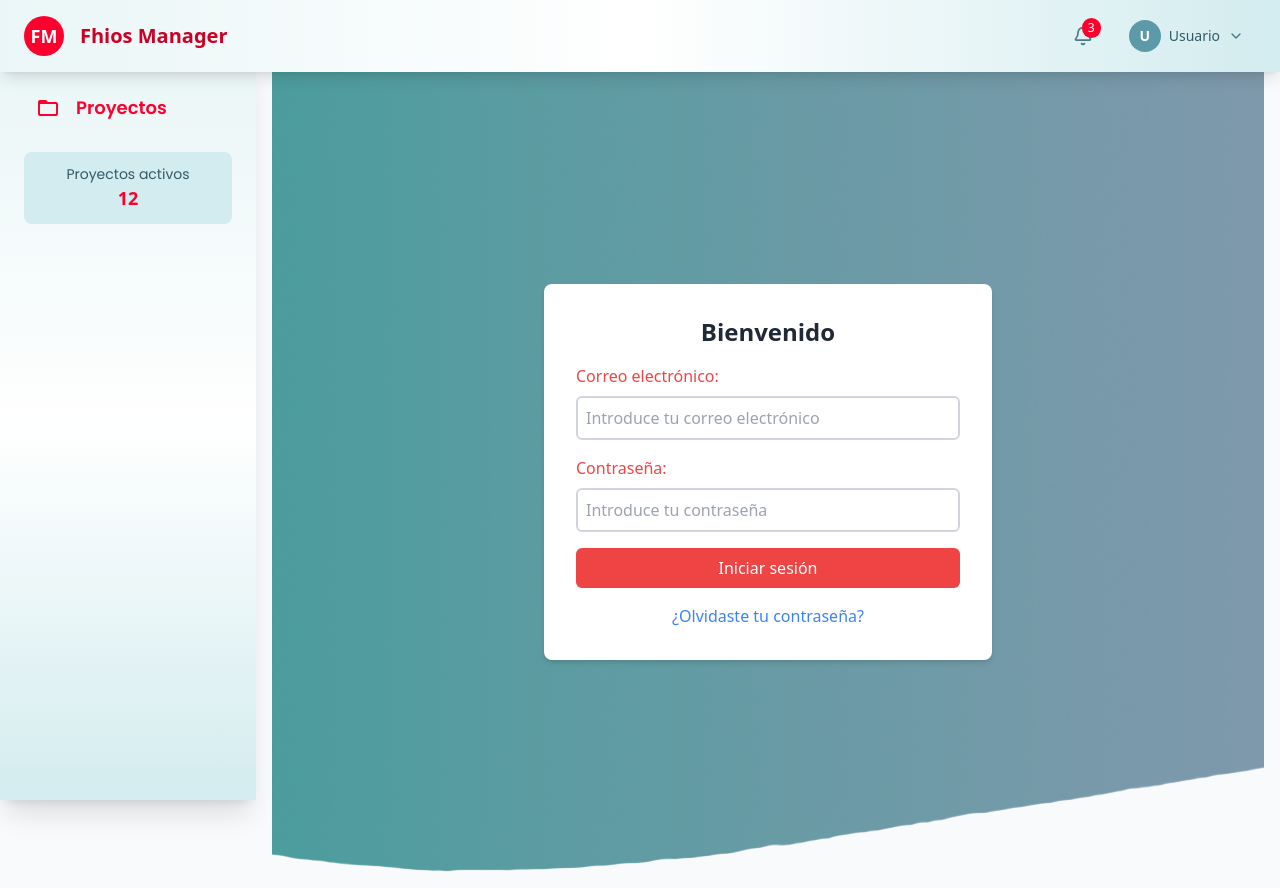
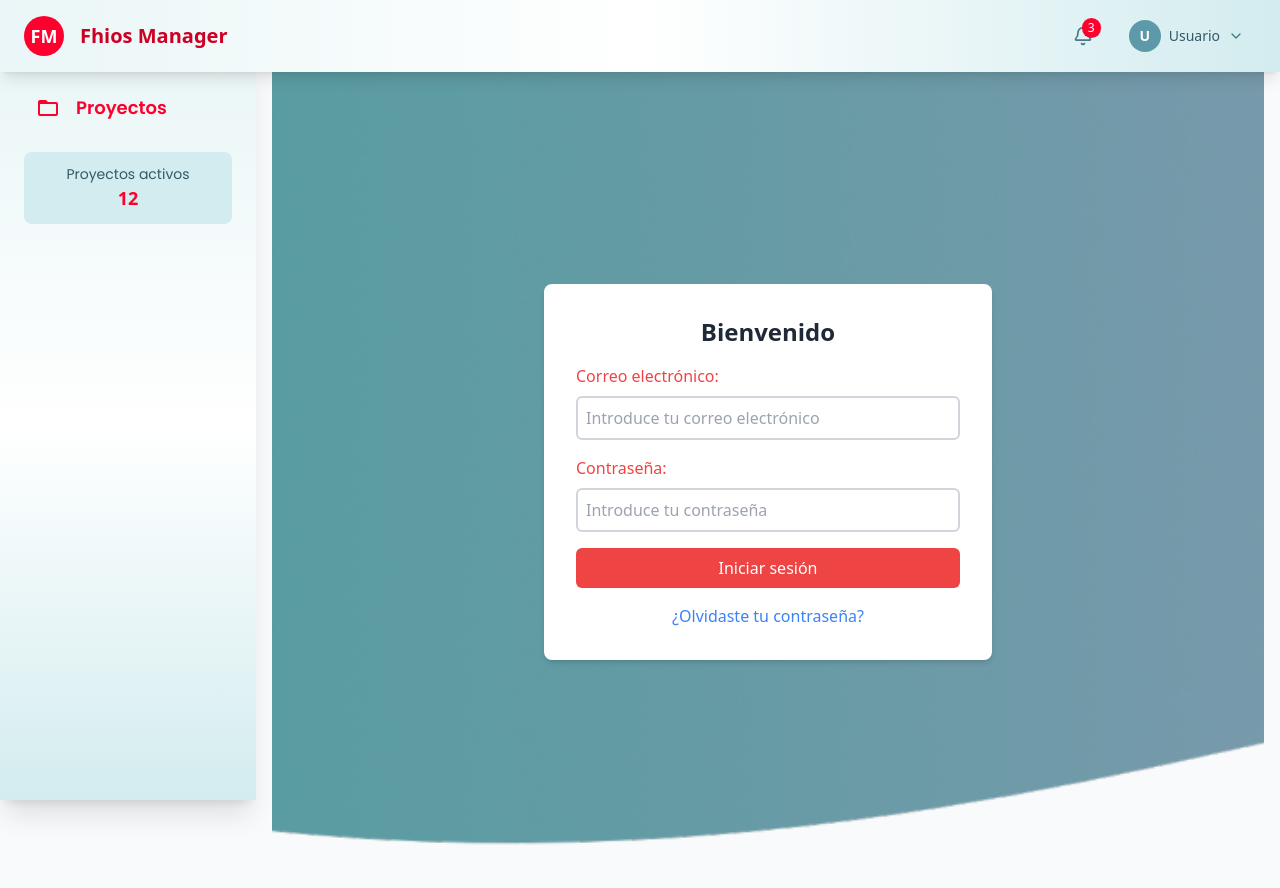
Before and after one commit to juanvprada/fhios-manager-client, a React (Vite) app: page /login in a window 1280 px wide. Built offline with nearby package versions, Linux system fonts and the light colour scheme.

Commit message:
feat: set login page as default homepage

```diff
--- a/src/pages/LoginForm.jsx
+++ b/src/pages/LoginForm.jsx
@@ -59,7 +59,7 @@ const LoginForm = () => {
   return (
     <div
       className="flex justify-center items-center h-screen bg-cover bg-center"
-      style={{ backgroundImage: 'url("../src/assets/Onda inicio.png")' }}
+      style={{ backgroundImage: 'url("../src/assets/Onda_inicio.webp")' }}
     >
       <div className="bg-white p-8 rounded-lg shadow-md w-full max-w-md">
         <h2 className="text-2xl font-bold text-center text-gray-800 mb-4">
```
Also changed, not shown: src/routes/routes.jsx (+4 -4 lines), src/assets/Onda_inicio.webp (added).
